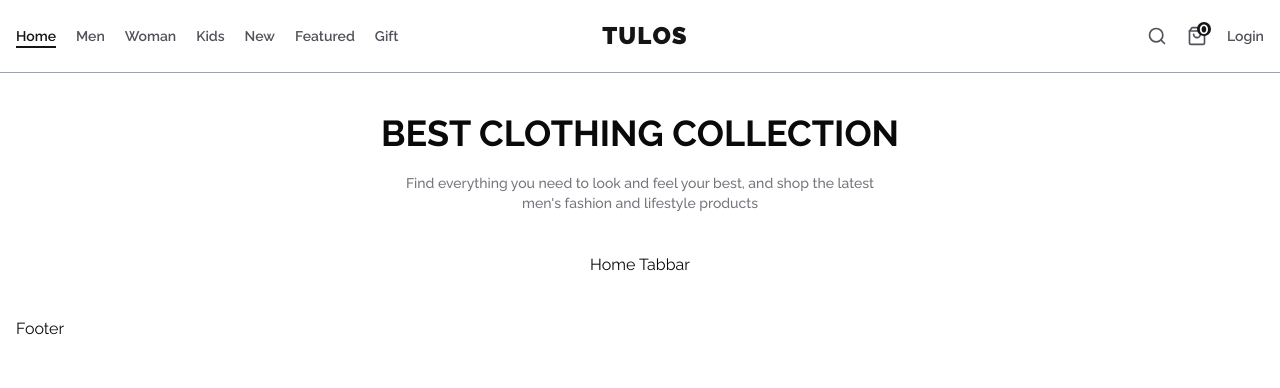
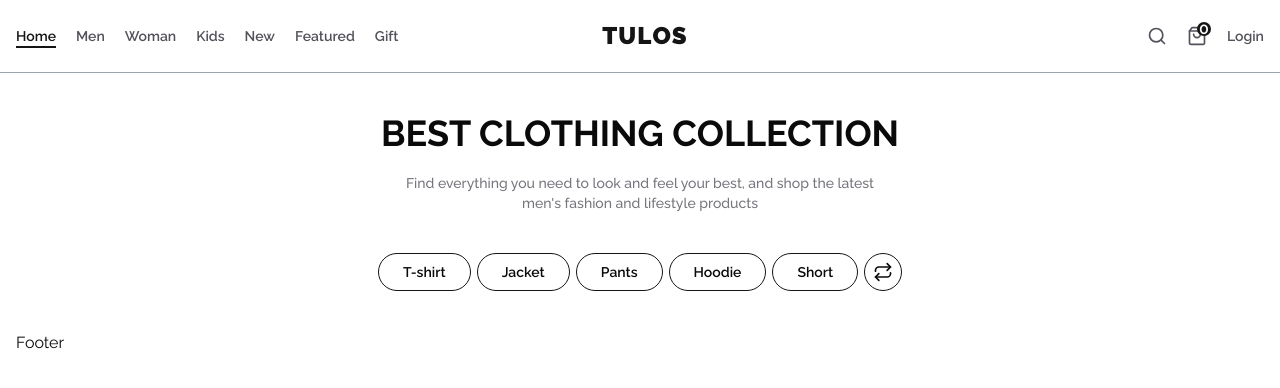
Before and after one commit to violinapopova/ecommerce-app, a Next.js app: page / in a window 1280 px wide. Shown: the top 388 px of the page. Built offline with nearby package versions, Linux system fonts and the light colour scheme; no server answers.

Commit message:
rendered the product type buttons

```diff
--- a/components/HomeTabbar.tsx
+++ b/components/HomeTabbar.tsx
@@ -1,15 +1,31 @@
+import { productType } from '@/constants';
+import { Repeat } from 'lucide-react';
 import React from 'react';
 
 interface HomeTabbarProps {
     selectedTab: string;
     onTabSelect: (tab: string) => void;
 }
-const HomeTabbar = ({selectedTab, onTabSelect}: HomeTabbarProps) => {
-  return (
-    <div>
-      Home Tabbar
-    </div>
-  )
+
+const HomeTabbar = ({ selectedTab, onTabSelect }: HomeTabbarProps) => {
+    return (
+        <div className='flex items-center gap-1.5 text-sm font-semibold'>
+            <div className='flex items-center gap-1.5'>
+                {productType.map((item) => (
+                    <button
+                        key={item?.title}
+                        onClick={() => onTabSelect(item?.title)}
+                        className={`border border-darkColor px-4 py-1.5 md:px-6 md:py-2 rounded-full hover:bg-darkColor hover:text-white hoverEffect ${selectedTab === item?.title && 'bg-darkColor text-white'}`}
+                    >
+                        {item?.title}
+                    </button>
+                ))}
+            </div>
+            <button className='border border-darkColor p-2 rounded-full hover:bg-darkColor hover:text-white hoverEffect'>
+                <Repeat className='w-5 h-5'/>
+            </button>
+        </div>
+    )
 }
 
 export default HomeTabbar;
```
